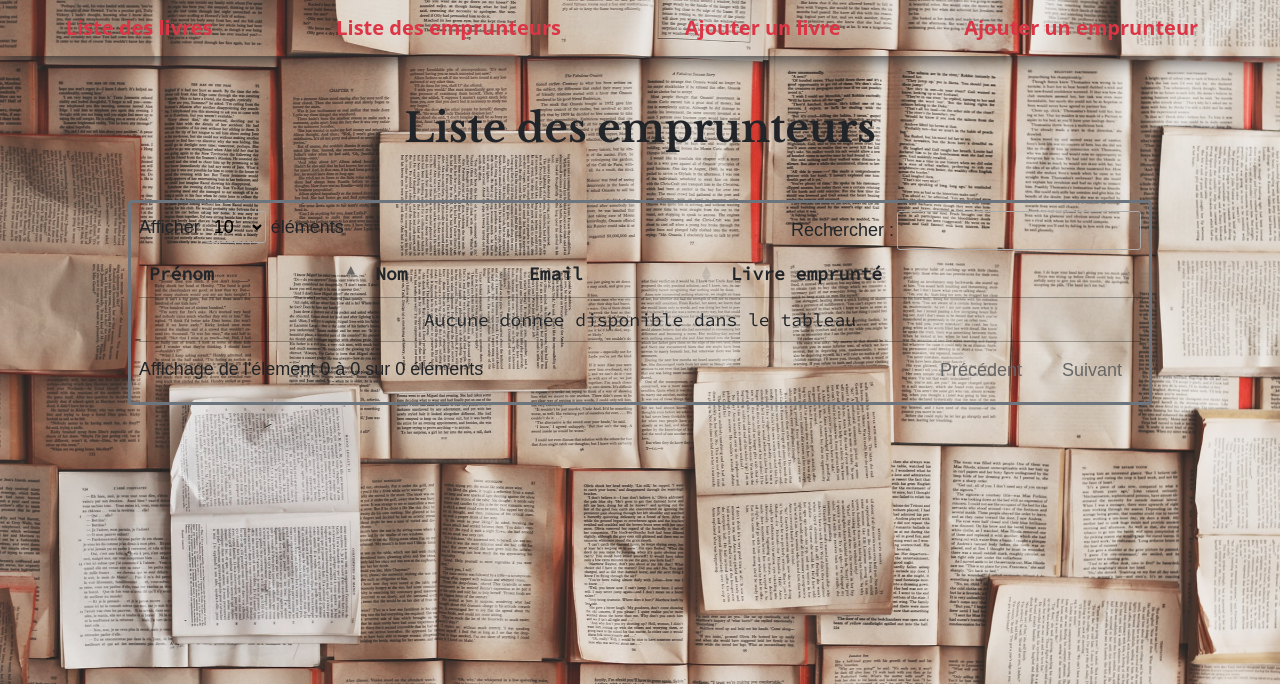
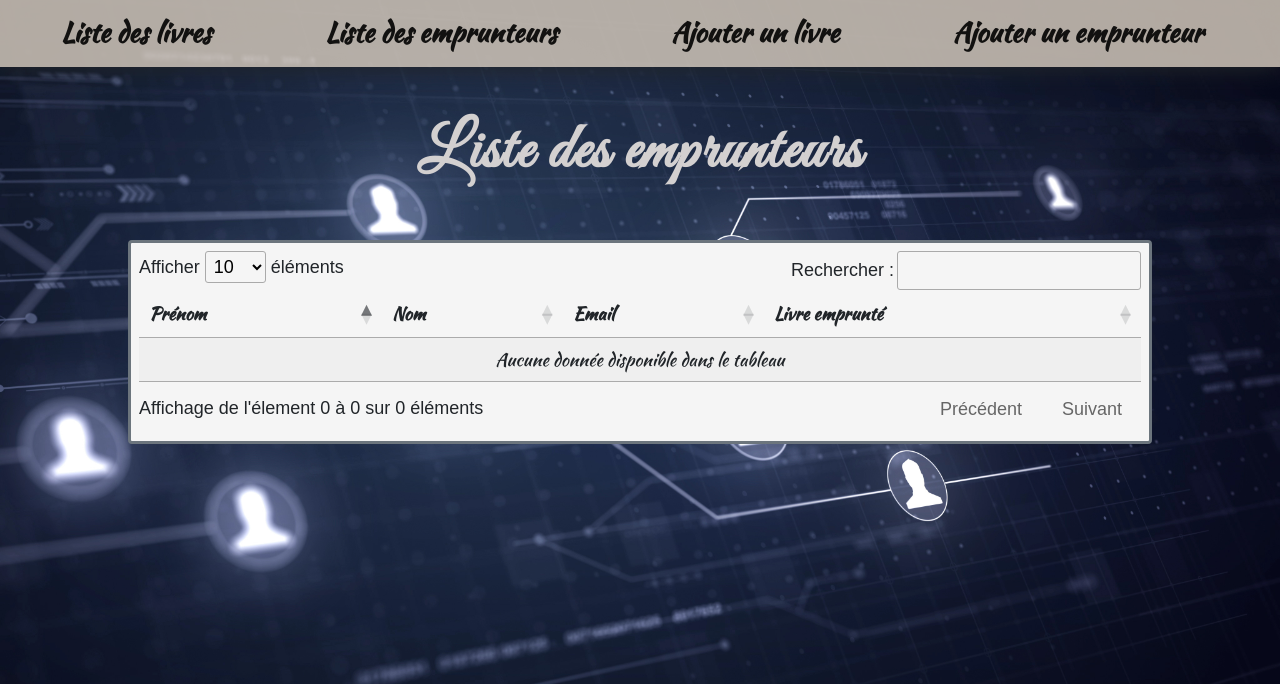
Before and after one commit to LopezRemi/Ecf_symfony, a Symfony app: template templates/user/listing.html.twig in a window 1280 px wide. Shown: the top 684 px of the page. Run offline with Twig, Linux system fonts and the light colour scheme; the template is opened without the code that fills it, so the values that code supplies are empty; some libraries are stand-ins or nearby versions.

Commit message:
mise en place d'un backgroung sur les differente page plus remise en forme de certain formaulaire

```diff
--- a/src/Controller/BooksController.php
+++ b/src/Controller/BooksController.php
@@ -195,7 +195,6 @@ class BooksController extends AbstractController
             'status' => $book->getStatus(),
             'user_id' => $book->getUserId(),
             'cover' => $book->getCover(),
-
         ];
 
         if (!$book) {
--- a/src/Form/RegistrationFormType.php
+++ b/src/Form/RegistrationFormType.php
@@ -27,8 +27,6 @@ class RegistrationFormType extends AbstractType
                 ],
             ])
             ->add('plainPassword', PasswordType::class, [
-                // instead of being set onto the object directly,
-                // this is read and encoded in the controller
                 'mapped' => false,
                 'attr' => ['autocomplete' => 'new-password'],
                 'constraints' => [
@@ -37,8 +35,7 @@ class RegistrationFormType extends AbstractType
                     ]),
                     new Length([
                         'min' => 6,
-                        'minMessage' => 'Your password should be at least {{ limit }} characters',
-                        // max length allowed by Symfony for security reasons
+                        'minMessage' => 'Votre mot de passe doit contenir {{ limit }} caracteres',
                         'max' => 4096,
                     ]),
                 ],
--- a/templates/base.html.twig
+++ b/templates/base.html.twig
@@ -9,21 +9,21 @@
 		<link href="https://cdn.jsdelivr.net/npm/bootstrap@5.1.3/dist/css/bootstrap.min.css" rel="stylesheet" integrity="sha384-1BmE4kWBq78iYhFldvKuhfTAU6auU8tT94WrHftjDbrCEXSU1oBoqyl2QvZ6jIW3" crossorigin="anonymous">
 		{# Run `composer require symfony/webpack-encore-bundle` to start using Symfony UX #}
 	{# font styles #}
-		<link rel="preconnect" href="https://fonts.googleapis.com">
-		<link rel="preconnect" href="https://fonts.gstatic.com" crossorigin>
 		<link href="https://fonts.googleapis.com/css2?family=Libre+Baskerville:wght@700&family=Source+Code+Pro&display=swap" rel="stylesheet">
+		<link href="https://fonts.googleapis.com/css2?family=Great+Vibes&display=swap" rel="stylesheet">
+		<link href="https://fonts.googleapis.com/css2?family=Kaushan+Script&display=swap" rel="stylesheet">
 	{# tableau #}
 		<link rel="stylesheet" type="text/css" href="https://cdn.datatables.net/1.11.3/css/jquery.dataTables.min.css">
 
 		{% block stylesheets %}
 			{{ encore_entry_link_tags('app') }}
 		{% endblock %}
+
 		<script type="text/javascript" src="https://code.jquery.com/jquery-3.5.1.js"></script>
 		<script type="text/javascript" src="https://cdn.datatables.net/1.11.3/js/jquery.dataTables.min.js"></script>
 		<script type="text/javascript">
-
 			$(document).ready(function () {
-$('#example').DataTable({
+				$('#tableListing').DataTable({
 					language: {
 						processing: "Traitement en cours...",
 						search: "Rechercher&nbsp;:",
@@ -53,14 +53,7 @@ sortDescending: ": activer pour trier la colonne par ordre décroissant"
 			{{ encore_entry_script_tags('app') }}
 		{% endblock %}
 		<style>
-			.bg {
-				background-image: url('../../images/manybook.jpg');
-				background-size: cover;
-			}
-			#example {
-				background: none;
-			}
-			.example-wrapper {
+			.wrapper {
 				margin: 1em auto;
 				width: 80%;
 				font: 18px / 1.5 sans-serif;
@@ -70,37 +63,36 @@ sortDescending: ": activer pour trier la colonne par ordre décroissant"
 				justify-content: center;
 				height: 100px;
 			}
-			#coverPresentation {
-				display: flex;
-				justify-content: center;
-				height: 500px;
-			}
-			.presentation-livre {
-				margin: 1em auto;
-				max-width: 900px;
-				width: 80%;
-				font: 18px / 1.5 sans-serif;
-			}
 			.title {
-				font-family: 'Libre Baskerville', serif;
+				/* font-family: 'Libre Baskerville', serif; */
+				font-family: 'Great Vibes', cursive;
+				font-size: 4em;
+				font-weight: bold;
+				letter-spacing: 2px;
 			}
 			.fontText {
-				font-family: 'Source Code Pro', monospace;
+				/* font-family: 'Source Code Pro', monospace; */
+				font-family: 'Kaushan Script', cursive;
 			}
 			.navbar {
-
+				background-color: #d4c9bcd4;
 				box-shadow: 0 2px 20px;
+			}
+			.navbar-brand {
+				color: #dc3545;
+				font-weight: bolder;
+				font-size: 170%;
 			}
 		</style>
 	</head>
 	<body class="bg">
 
-		<nav class="navbar  navbar-light">
+		<nav class="navbar navbar-light fontText">
 			<div class="container-fluid d-flex justify-content-around">
-				<a class="navbar-brand" style="color: #dc3545; font-weight: bolder;" href="{{ path('books_listing' )}}">Liste des livres</a>
-				<a class="navbar-brand" style="color: #dc3545; font-weight: bolder;" href="{{ path('users_listing' )}}">Liste des emprunteurs</a>
-				<a class="navbar-brand" style="color: #dc3545; font-weight: bolder;" href="{{ path('book_create' )}}">Ajouter un livre</a>
-				<a class="navbar-brand" style="color: #dc3545; font-weight: bolder;" href="{{ path('user_create' )}}">Ajouter un emprunteur</a>
+				<a class="navbar-brand" href="{{ path('books_listing' )}}">Liste des livres</a>
+				<a class="navbar-brand" href="{{ path('users_listing' )}}">Liste des emprunteurs</a>
+				<a class="navbar-brand" href="{{ path('book_create' )}}">Ajouter un livre</a>
+				<a class="navbar-brand" href="{{ path('user_create' )}}">Ajouter un emprunteur</a>
 				{% if is_granted('IS_AUTHENTICATED_FULLY') %}
 					<a class="btn btn-danger my-3" href="{{path('app_logout')}}">
 						Deconnexion
--- a/templates/user/listing.html.twig
+++ b/templates/user/listing.html.twig
@@ -2,17 +2,27 @@
 
 {% block title %}Liste des emprunteurs{% endblock %}
 
-{% block stylesheets %}{% endblock %}
+{% block stylesheets %}
+	<style>
+		.bg {
+			background-image: url('../../images/user.jpg');
+			background-size: cover;
+		}
+        .wrapper{
+            background-color: #f5f5f5 !important;
+        }
 
+	</style>
+{% endblock %}
 {% block javascripts %}{% endblock %}
 
 {% block body %}
 
 <center>
-		<h1 class="title my-5">Liste des emprunteurs</h1>
+		<h1 class="title my-5" style="color: #d3d0d0;">Liste des emprunteurs</h1>
 	</center>
-<div class="example-wrapper border border-secondary border-3 rounded-2 p-2">
-<table id="example" class="display fontText" style="width:100%">
+<div class="wrapper border border-secondary border-3 rounded-2 p-2">
+<table id="tableListing" class="display fontText" style="width:100%;">
         <thead>
             <tr>
                 <th>Prénom</th>
@@ -32,8 +42,6 @@
             <a class="btn btn-info" href="{{ path('user_profil', {'id': user.getId()} )}}">
 								Plus d'info
 							</a>
-            {# <td>{{ user.getbooksId(title)}}</td> #}
-
             </td>
 		</tr>
 	{% endfor %}
```
Also changed, not shown: templates/books/create.html.twig (+7 -2 lines), templates/books/description.html.twig (+24 -6 lines), templates/books/listing.html.twig (+20 -9 lines), templates/login/index.html.twig (+1 -34 lines), templates/user/create.html.twig (+10 -5 lines), templates/user/profil.html.twig (+17 -8 lines), images/user.jpg (added), src/uploads/Capture-d-ecran-2022-02-06-172816-6200d82b71d89.jpg (added), src/uploads/Capture-d-ecran-2022-02-06-172908-62000027e9aa5.jpg (added), 1 other file. Lines whose indentation alone changed are shown as unchanged.
